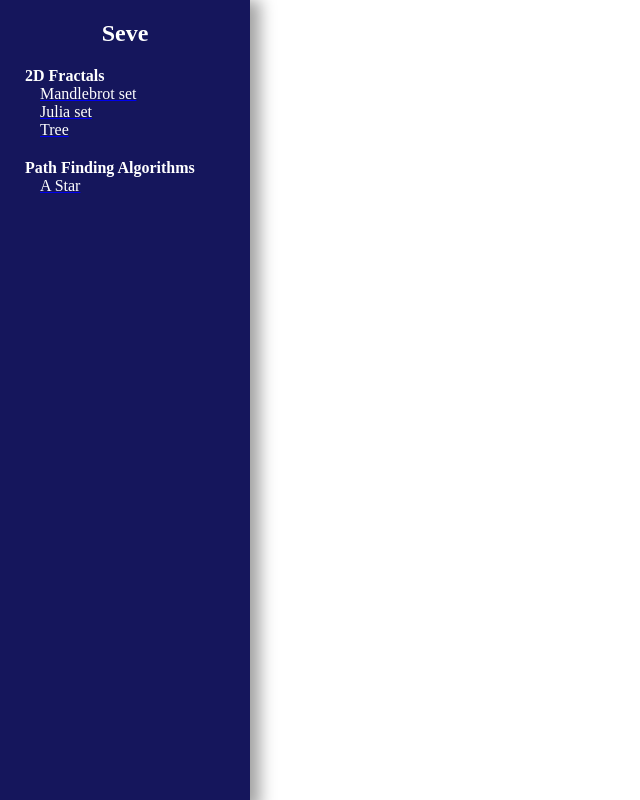
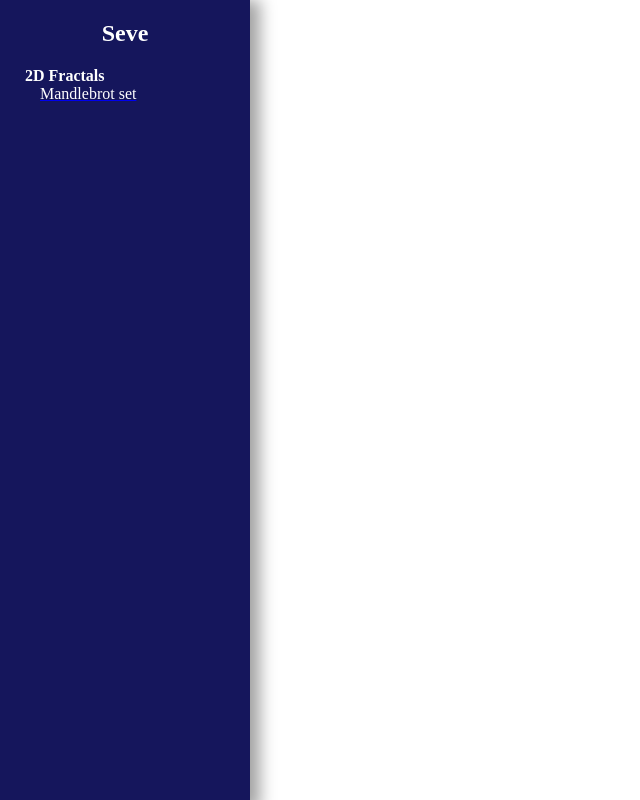
Before and after one commit to CoenSteuns/seve, a Svelte app: page / in a window 1280 px wide. Shown: the whole page, without its empty margins (0-640 px from the left). Built offline with nearby package versions, Linux system fonts and the light colour scheme.

Commit message:
add mandelbrot component

```diff
--- a/src/components/App.svelte
+++ b/src/components/App.svelte
@@ -1,30 +1,31 @@
 <script>
     import Nav from "./Nav.svelte";
-    import Content from './Content-container.svelte'
+    import Content from "./Content-container.svelte";
     import { Router, Route } from "svelte-navigator";
+    import Mandelbrot from "./content/Mandelbrot.svelte";
 
     const navData = [
         {
             title: "2D Fractals",
             links: [
                 { title: "Mandlebrot set", url: "Mandelbrot" },
-                { title: "Julia set", url: "Julia" },
-                { title: "Tree", url: "Tree" },
+                // { title: "Julia set", url: "Julia" },
+                // { title: "Tree", url: "Tree" },
             ],
         },
-        {
-            title: "Path Finding Algorithms",
-            links: [{ title: "A Star", url: "Astar" }],
-        },
+        // {
+        //     title: "Path Finding Algorithms",
+        //     links: [{ title: "A Star", url: "Astar" }],
+        // },
     ];
 </script>
 
 <Router>
     <Nav title="Seve" data={navData} />
     <Content>
-        <Route path="Mandelbrot"><h1>mandelbrot</h1></Route>
+        <Route path="Mandelbrot"><Mandelbrot /></Route>
     </Content>
+</Router>
 
-</Router>
 <style>
 </style>
--- /dev/null
+++ b/src/components/content/Mandelbrot.svelte
@@ -0,0 +1,7 @@
+<script>
+
+</script>
+
+<h1>temp</h1>
+<style>
+</style>
```
